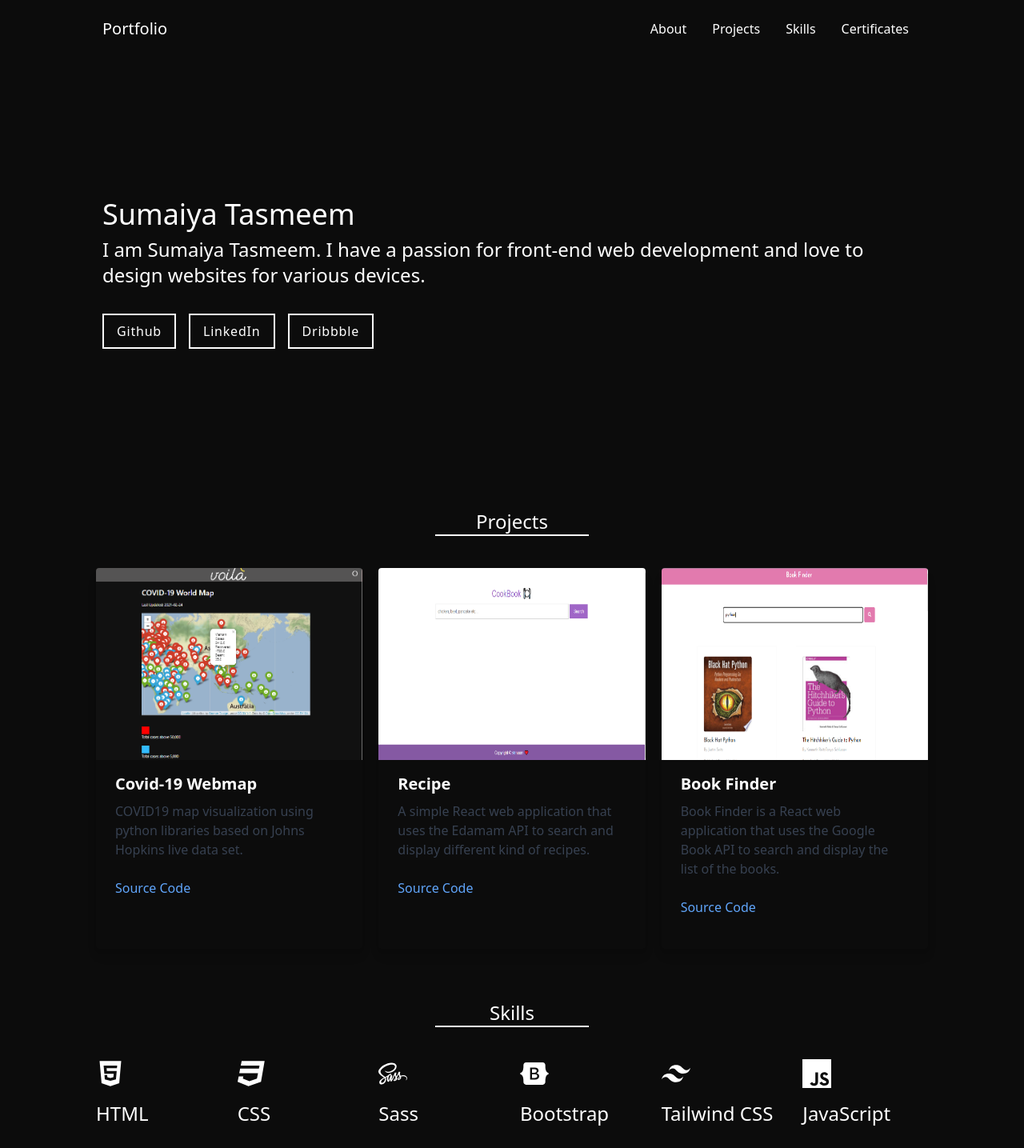
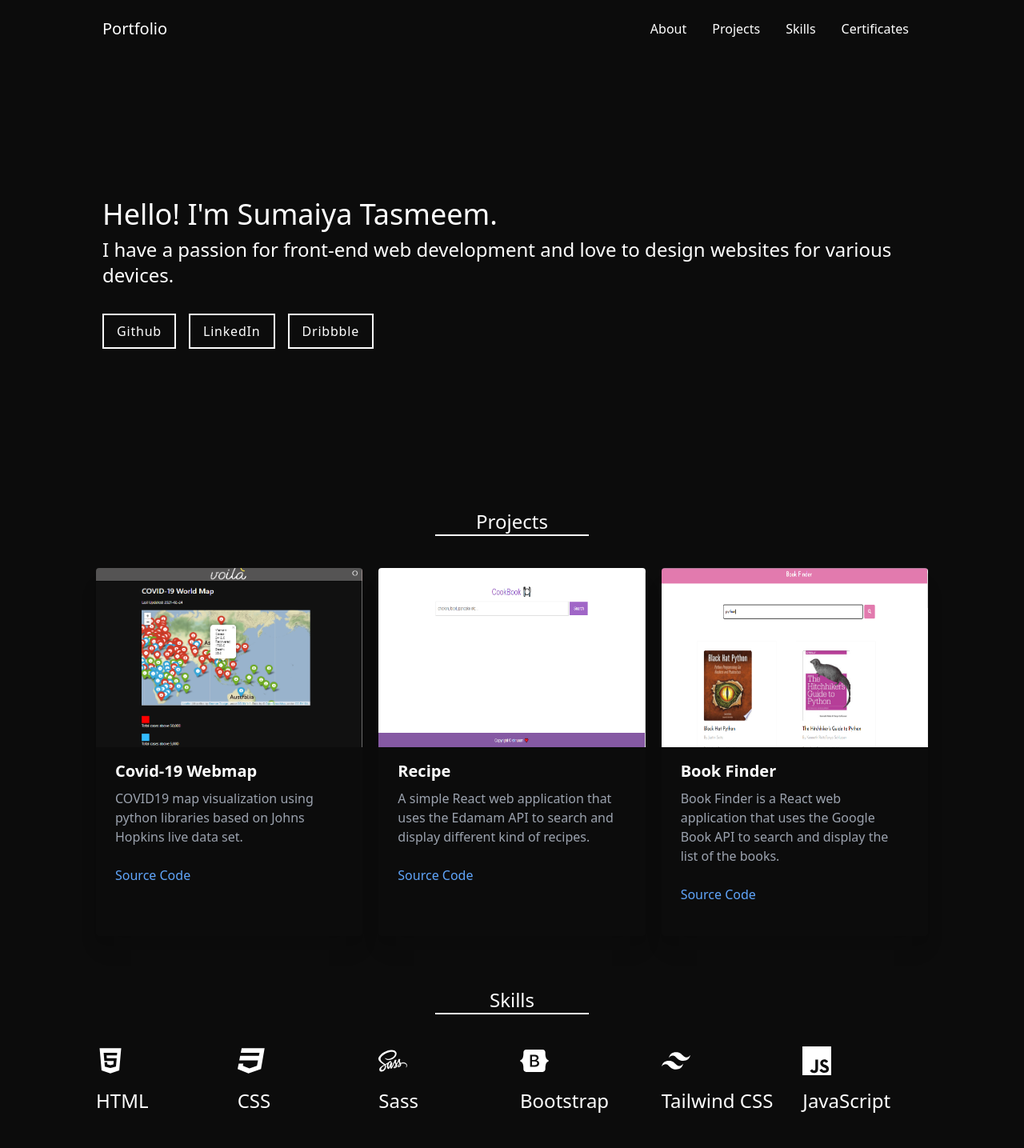
Before and after one commit to stmeem/portfolio-tsm, a Next.js app: page / in a window 1280 px wide. Shown: the top 1435 px of the page at 80% size. Built offline with nearby package versions, Linux system fonts and the light colour scheme.

Commit message:
updated index.js

```diff
--- a/pages/index.js
+++ b/pages/index.js
@@ -14,28 +14,28 @@ export default function Home() {
     <div className="bg-black-light text-white">
       <div className="py-44">
         <div className="container lg:px-32 px-6">
-          <h3 className="text-4xl  mb-2">Sumaiya Tasmeem</h3>
+          <h3 className="text-4xl  mb-2">Hello! I'm Sumaiya Tasmeem.</h3>
 
           <h3 className="xl:text-2xl lg:text-2xl md:text-2xl sm:text-xl  mb-8 text-black-200">
-            I am Sumaiya Tasmeem. I have a passion for front-end web development
+           I have a passion for front-end web development
             and love to design websites for various devices.
           </h3>
 
           <Link href="https://github.com/stmeem">
           <a target="_blank">
-            <button className="border-2 border-white text-white py-2 px-4 tracking-wider hover:bg-white hover:text-black">
+            <button className="border-2 border-white text-white py-2 px-4 tracking-wider hover:bg-white hover:text-black-default">
               Github
             </button></a>
           </Link>
           <Link href="https://www.linkedin.com/in/sumaiyatasmeem/">
           <a target="_blank">
-            <button className="border-2 border-white text-white py-2 px-4 tracking-wider hover:bg-white hover:text-black ml-4">
+            <button className="border-2 border-white text-white py-2 px-4 tracking-wider hover:bg-white hover:text-black-default ml-4">
               LinkedIn
             </button></a>
           </Link>
           <Link href="https://dribbble.com/sumaiyatasmeem">
           <a target="_blank">
-            <button className="border-2 border-white text-white py-2 px-4 tracking-wider hover:bg-white hover:text-black ml-4">
+            <button className="border-2 border-white text-white py-2 px-4 tracking-wider hover:bg-white hover:text-black-default ml-4">
               Dribbble
             </button></a>
           </Link>
@@ -47,11 +47,11 @@ export default function Home() {
           Projects
         </div>
         <div class="p-10 grid grid-cols-1 sm:grid-cols-1 md:grid-cols-3 lg:grid-cols-3 xl:grid-cols-3 gap-5">
-        <div class="rounded overflow-hidden shadow-lg">
-          <img class="w-full h-60" src="/projects/covid-map.png" alt="covid-map" />
+        <div class="rounded overflow-hidden shadow-xl hover:shadow-2xl">
+          <img class="w-full h-56" src="/projects/covid-map.png" alt="covid-map" />
           <div class="px-6 py-4">
           <div class="font-bold text-xl mb-2">Covid-19 Webmap</div>
-              <p class="text-gray-700 text-base">
+              <p class="text-gray-400 text-base">
                 COVID19 map visualization using python libraries based on Johns
                 Hopkins live data set.
               </p>
@@ -65,11 +65,11 @@ export default function Home() {
           </div>
         </div>
 
-        <div class="rounded overflow-hidden shadow-lg">
-          <img class="w-full h-60" src="/projects/recipe.png" alt="Strawberry" />
+        <div class="rounded overflow-hidden shadow-xl hover:shadow-2xl">
+          <img class="w-full h-56" src="/projects/recipe.png" alt="Strawberry" />
           <div class="px-6 py-4">
           <div class="font-bold text-xl mb-2">Recipe</div>
-              <p class="text-gray-700 text-base">
+              <p class="text-gray-400 text-base">
               A simple React web application that uses the Edamam API to
                 search and display different kind of recipes.
               </p>
@@ -82,11 +82,11 @@ export default function Home() {
               </Link>
           </div>
         </div>
-        <div class="rounded overflow-hidden shadow-lg">
-          <img class="w-full h-60" src="/projects/book-finder.png" alt="Olive" />
+        <div class="rounded overflow-hidden shadow-xl hover:shadow-2xl">
+          <img class="w-full h-56" src="/projects/book-finder.png" alt="Olive" />
           <div class="px-6 py-4">
           <div class="font-bold text-xl mb-2">Book Finder</div>
-              <p class="text-gray-700 text-base">
+              <p class="text-gray-400 text-base">
               Book Finder is a React web application that uses the Google Book
                 API to search and display the list of the books.
               </p>
@@ -153,7 +153,7 @@ export default function Home() {
         </div>
       </div>
       <div className="lg:ml-20 lg:mr-20" id="certificates">
-        <div className="w-48 mx-auto pt-6 border-b-2 border-white text-center text-2xl text-black-700">
+        <div className="w-48 mx-auto pt-6 border-b-2 border-white text-center text-2xl ">
           Certificates
         </div>
         <div class="p-10 lg:pb-28  grid grid-cols-1 sm:grid-cols-1 md:grid-cols-2 lg:grid-cols-2 xl:grid-cols-2 gap-5">
@@ -165,7 +165,7 @@ export default function Home() {
               </p>
               <Link href="https://www.udemy.com/certificate/UC-4d37a055-6198-4f5b-a93e-01dfc32cff58/">
                 <a target="_blank">
-                  <button className="border-2 border-white text-white py-2 px-4 my-4 hover:bg-white hover:text-black">
+                  <button className="border-2 border-white text-white py-2 px-4 my-4 hover:bg-white hover:text-black-default">
                     View Certificate
                   </button>
                 </a>
@@ -180,7 +180,7 @@ export default function Home() {
               Responsive web design is all about creating the best user experience regardless of whether a user is accessing your site from a desktop computer, a mobile phone, or a tablet. This course is offered by University of London. </p>
               <Link href="https://www.coursera.org/account/accomplishments/certificate/GEQGVATAW8DF">
                 <a target="_blank">
-                  <button className="border-2 border-white text-white py-2 px-4 my-4 hover:bg-white hover:text-black">
+                  <button className="border-2 border-white text-white py-2 px-4 my-4 hover:bg-white hover:text-black-default">
                   View Certificate
                   </button>
                 </a>
```
